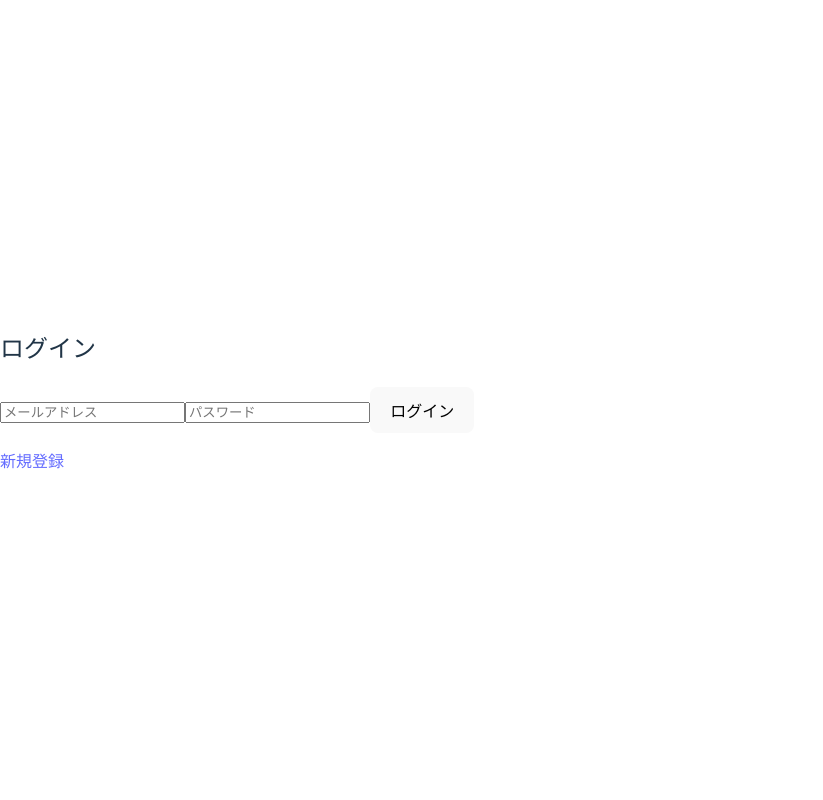
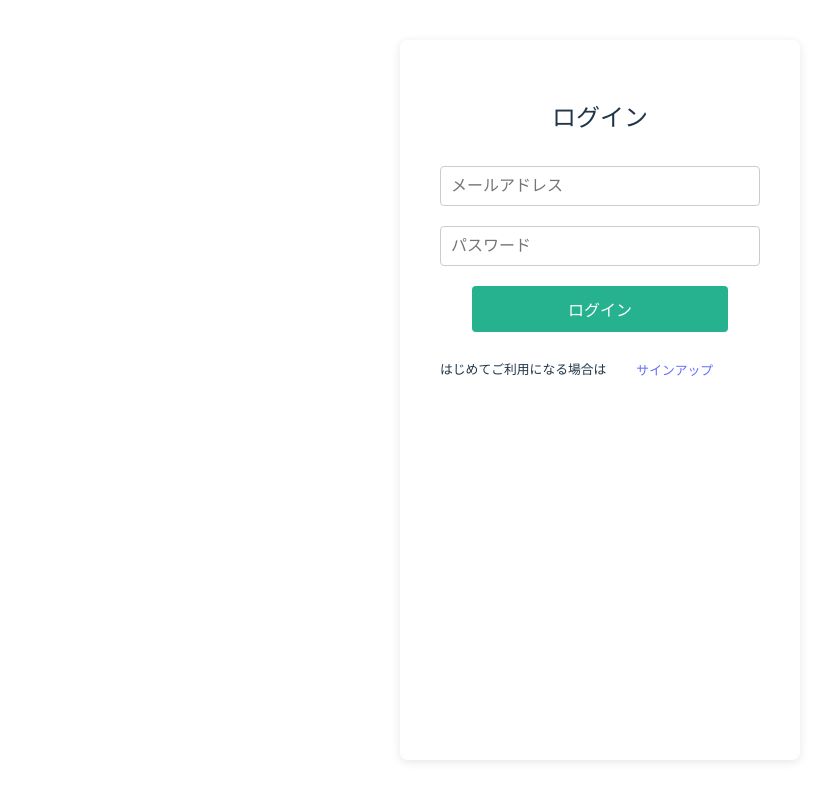
Before and after one commit to Ashunar0/book-sharing, a React (Vite) app: page /login in a window 1280 px wide. Shown: the whole page, without its empty margins (0-823 px from the left). Built offline with nearby package versions, Linux system fonts and the light colour scheme.

Commit message:
login画面のui変更

```diff
--- a/src/Login.jsx
+++ b/src/Login.jsx
@@ -2,7 +2,7 @@ import { useState } from "react";
 import { signInWithEmailAndPassword } from "firebase/auth";
 import { Link, useNavigate } from "react-router-dom"; // Link と useNavigate のインポート
 import { auth } from "./firebase"; // Firebaseの認証機能をインポート
-//import "./Login.css"; // スタイルのインポート
+import "./Login2.css"; // スタイルのインポート
 
 const Login = () => {
   const [email, setEmail] = useState("");
@@ -47,10 +47,16 @@ const Login = () => {
         {/* エラーメッセージの表示 */}
         {error && <p className="error-message">{error}</p>}
 
-        {/* 新規登録ページへのリンク */}
-        <p>
-          <Link to="/signup">新規登録</Link>
-        </p>
+        <div className="sign-up-text">
+          <p className="sign-up">はじめてご利用になる場合は</p>
+
+          {/* 新規登録ページへのリンク */}
+          <p>
+            <Link className="sign-up" to="/signup">
+              サインアップ
+            </Link>
+          </p>
+        </div>
       </div>
     </div>
   );
--- /dev/null
+++ b/src/Login2.css
@@ -0,0 +1,94 @@
+.login-page {
+  width: 1200px;
+}
+
+.login-container {
+  margin: 0 auto;
+  padding: 0;
+  font-family: Arial, sans-serif;
+  background-color: #6e6c6c;
+  width: 40%;
+  height: 90vh;
+  box-sizing: border-box;
+  text-align: center;
+}
+
+/* ログインフォームのコンテナ */
+.login-container {
+  background-color: #fff;
+  padding: 40px;
+  box-shadow: 0 2px 10px rgba(0, 0, 0, 0.1);
+  border-radius: 8px;
+  width: 400px;
+  text-align: center;
+}
+
+/* ログインフォームのタイトル */
+.login-container h1 {
+  margin-bottom: 30px;
+  font-size: 24px;
+  color: #333;
+}
+
+/* 入力フィールド */
+.login-container input[type="email"],
+.login-container input[type="password"] {
+  width: 100%; /* 全ての要素の幅を100%に設定 */
+  padding: 10px;
+  margin: 10px 0;
+  border-radius: 4px;
+  font-size: 16px;
+  box-sizing: border-box; /* これでパディングやボーダーを含めたサイズが正確に管理されます */
+  border: 1px solid #ccc;
+}
+
+.login-container button {
+  width: 80%;
+  padding: 10px;
+  margin: 10px 0;
+  border-radius: 4px;
+  font-size: 16px;
+  box-sizing: border-box;
+  color: #fff;
+  background-color: #27b28f;
+}
+.login-container button:hover {
+  background-color: #9cdaca;
+}
+
+/* テキスト*/
+.text {
+  text-align: left;
+  margin-bottom: 5px;
+}
+
+.sign-up-text {
+  display: flex;
+  align-items: center;
+  text-align: center;
+}
+
+.sign-up {
+  font-size: 0.8em;
+  margin-right: 30px;
+}
+
+/* 新規登録リンク */
+.signup-link {
+  font-size: 0.8em;
+  display: block;
+  margin-top: 30px;
+  color: #007bff;
+  text-decoration: none;
+}
+
+.signup-link:hover {
+  text-decoration: underline;
+}
+
+/* エラーメッセージ */
+.error-message {
+  color: red;
+  margin-top: 10px;
+  font-size: 14px;
+}
--- a/src/Signup.css
+++ b/src/Signup.css
@@ -1,5 +1,5 @@
 /* 全体のスタイル */
-.body {
+.sign-up-page {
   margin: 0;
   padding: 0;
   font-family: Arial, sans-serif;
@@ -7,6 +7,7 @@
   display: flex;
   justify-content: center;
   align-items: center;
+  width: 1200px;
   height: 100vh;
   box-sizing: border-box; /* パディングやボーダーを含めたサイズ管理 */
 }
@@ -56,7 +57,8 @@
 
 /* サインアップボタン */
 .signup-container button {
-  background-color: #28a745;
+  width: 80%;
+  background-color: #27b28f;
   color: white;
   border: none;
   cursor: pointer;
@@ -64,7 +66,7 @@
 }
 
 .signup-container button:hover {
-  background-color: #218838;
+  background-color: #9cdaca;
 }
 
 .back {
--- a/src/Signup.jsx
+++ b/src/Signup.jsx
@@ -3,13 +3,12 @@ import { createUserWithEmailAndPassword } from "firebase/auth";
 import { setDoc, doc } from "firebase/firestore";
 import { auth, db } from "./firebase"; // Firebase AuthenticationとFirestoreをインポート
 import { Link, useNavigate } from "react-router-dom"; // ページ遷移用
-//import "./Signup.css"; // スタイルのインポート
+import "./Signup.css"; // スタイルのインポート
 
 const Signup = () => {
   const [email, setEmail] = useState("");
   const [password, setPassword] = useState("");
   const [username, setUsername] = useState("");
-  const [profileText, setProfileText] = useState("");
   const navigate = useNavigate();
 
   const handleSignup = async () => {
@@ -25,7 +24,6 @@ const Signup = () => {
       await setDoc(doc(db, "users", user.uid), {
         username,
         email,
-        text: profileText,
         following_userid: [], // フォローしているユーザーはいない初期値
       });
 
@@ -39,6 +37,7 @@ const Signup = () => {
   };
 
   return (
+    <div className="sign-up-page">
       <div className="signup-container">
         <h2 className="title">新規登録</h2>
 
@@ -63,11 +62,6 @@ const Signup = () => {
           onChange={(e) => setPassword(e.target.value)}
         />
 
-      <p className="text">ステータスメッセージ</p>
-      <textarea
-        placeholder="Status Message"
-        onChange={(e) => setProfileText(e.target.value)}
-      ></textarea>
         <button className="registrate-button" onClick={handleSignup}>
           新規登録
         </button>
@@ -76,6 +70,7 @@ const Signup = () => {
           <p className="back">戻る</p>
         </Link>
       </div>
+    </div>
   );
 };
 
```
Lines whose indentation alone changed are shown as unchanged.
